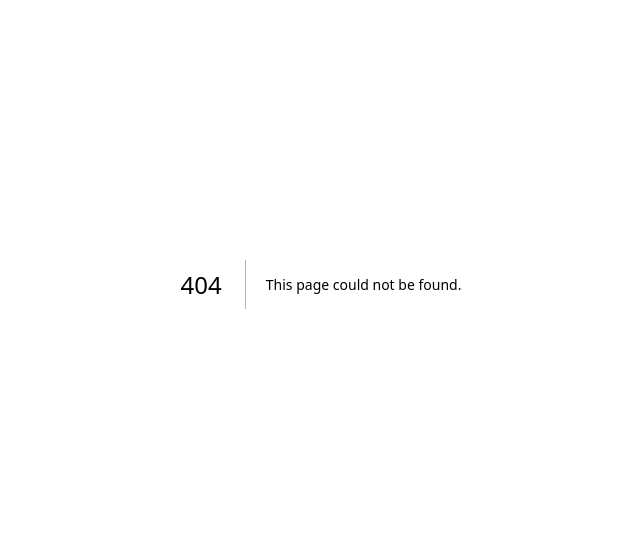
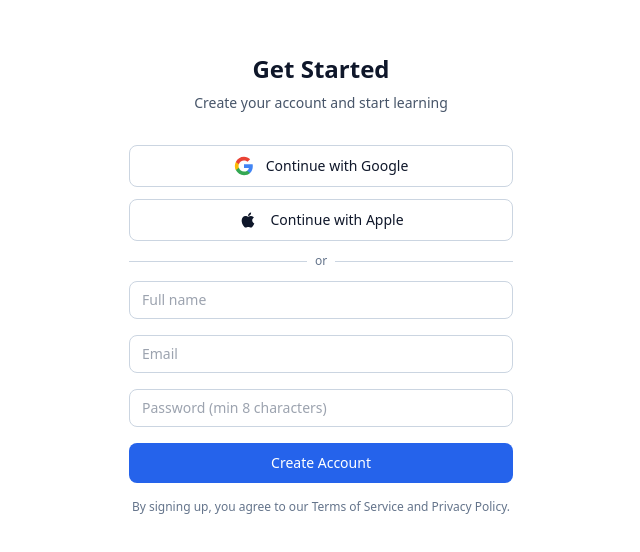
Before and after one commit to stenknz/Bahasa-Malaysia, a Next.js app in the folder apps/web/: page /register in a window 1280 px wide. Before the commit this address had no page. Shown: the part 116-668 px from the top of the page, without its empty margins (319-959 px from the left). Built offline with nearby package versions, Linux system fonts and the light colour scheme.

Commit message:
feat: add login and register pages with OAuth buttons

```diff
--- /dev/null
+++ b/apps/web/src/app/(auth)/layout.tsx
@@ -0,0 +1,7 @@
+export default function AuthLayout({ children }: { children: React.ReactNode }) {
+  return (
+    <div className="flex min-h-screen items-center justify-center px-4">
+      <div className="w-full max-w-sm">{children}</div>
+    </div>
+  );
+}
--- /dev/null
+++ b/apps/web/src/app/(auth)/login/page.tsx
@@ -0,0 +1,79 @@
+"use client";
+
+import { signIn } from "next-auth/react";
+import { useState } from "react";
+import { useRouter } from "next/navigation";
+
+export default function LoginPage() {
+  const router = useRouter();
+  const [email, setEmail] = useState("");
+  const [password, setPassword] = useState("");
+  const [error, setError] = useState("");
+
+  async function handleCredentials(e: React.FormEvent) {
+    e.preventDefault();
+    const result = await signIn("credentials", { email, password, redirect: false });
+    if (result?.error) {
+      setError("Invalid email or password");
+    } else {
+      router.push("/dashboard");
+    }
+  }
+
+  return (
+    <div>
+      <h1 className="text-2xl font-bold text-center text-slate-900 dark:text-white">Sign In</h1>
+      <p className="mt-2 text-sm text-center text-slate-600 dark:text-slate-400">
+        Continue your learning journey
+      </p>
+
+      <div className="mt-8 space-y-3">
+        <button
+          onClick={() => signIn("google", { callbackUrl: "/dashboard" })}
+          className="flex w-full items-center justify-center gap-3 rounded-lg border border-slate-300 px-4 py-2.5 text-sm font-medium hover:bg-slate-50 dark:border-slate-600 dark:hover:bg-slate-800"
+        >
+          <svg className="h-5 w-5" viewBox="0 0 24 24"><path d="M22.56 12.25c0-.78-.07-1.53-.2-2.25H12v4.26h5.92a5.06 5.06 0 0 1-2.2 3.32v2.77h3.57c2.08-1.92 3.28-4.74 3.28-8.1z" fill="#4285F4"/><path d="M12 23c2.97 0 5.46-.98 7.28-2.66l-3.57-2.77c-.98.66-2.23 1.06-3.71 1.06-2.86 0-5.29-1.93-6.16-4.53H2.18v2.84C3.99 20.53 7.7 23 12 23z" fill="#34A853"/><path d="M5.84 14.09c-.22-.66-.35-1.36-.35-2.09s.13-1.43.35-2.09V7.07H2.18C1.43 8.55 1 10.22 1 12s.43 3.45 1.18 4.93l2.85-2.22.81-.62z" fill="#FBBC05"/><path d="M12 5.38c1.62 0 3.06.56 4.21 1.64l3.15-3.15C17.45 2.09 14.97 1 12 1 7.7 1 3.99 3.47 2.18 7.07l3.66 2.84c.87-2.6 3.3-4.53 6.16-4.53z" fill="#EA4335"/></svg>
+          Continue with Google
+        </button>
+        <button
+          onClick={() => signIn("apple", { callbackUrl: "/dashboard" })}
+          className="flex w-full items-center justify-center gap-3 rounded-lg border border-slate-300 px-4 py-2.5 text-sm font-medium hover:bg-slate-50 dark:border-slate-600 dark:hover:bg-slate-800"
+        >
+          <svg className="h-5 w-5" viewBox="0 0 24 24"><path d="M17.05 20.28c-.98.95-2.05.8-3.08.35-1.09-.46-2.09-.48-3.24 0-1.44.62-2.2.44-3.06-.35C2.79 15.25 3.51 7.59 9.05 7.31c1.35.07 2.29.74 3.08.8 1.18-.24 2.31-.93 3.57-.84 1.51.12 2.65.72 3.4 1.8-3.12 1.87-2.38 5.98.48 7.13-.57 1.5-1.31 2.99-2.54 4.09zM12.03 7.25c-.15-2.23 1.66-4.07 3.74-4.25.29 2.58-2.34 4.5-3.74 4.25z" fill="currentColor"/></svg>
+          Continue with Apple
+        </button>
+
+        <div className="relative">
+          <div className="absolute inset-0 flex items-center"><span className="w-full border-t border-slate-300 dark:border-slate-600" /></div>
+          <div className="relative flex justify-center text-xs"><span className="bg-white px-2 text-slate-500 dark:bg-slate-900">or</span></div>
+        </div>
+
+        <form onSubmit={handleCredentials} className="space-y-4">
+          <input
+            type="email"
+            placeholder="Email"
+            value={email}
+            onChange={(e) => setEmail(e.target.value)}
+            className="w-full rounded-lg border border-slate-300 px-3 py-2 text-sm dark:border-slate-600 dark:bg-slate-800"
+            required
+          />
+          <input
+            type="password"
+            placeholder="Password"
+            value={password}
+            onChange={(e) => setPassword(e.target.value)}
+            className="w-full rounded-lg border border-slate-300 px-3 py-2 text-sm dark:border-slate-600 dark:bg-slate-800"
+            required
+          />
+          {error && <p className="text-sm text-red-500">{error}</p>}
+          <button
+            type="submit"
+            className="w-full rounded-lg bg-primary-600 px-4 py-2.5 text-sm font-medium text-white hover:bg-primary-700"
+          >
+            Sign In
+          </button>
+        </form>
+      </div>
+    </div>
+  );
+}
--- /dev/null
+++ b/apps/web/src/app/(auth)/register/page.tsx
@@ -0,0 +1,87 @@
+"use client";
+
+import { signIn } from "next-auth/react";
+import { useState } from "react";
+import { useRouter } from "next/navigation";
+
+export default function RegisterPage() {
+  const router = useRouter();
+  const [name, setName] = useState("");
+  const [email, setEmail] = useState("");
+  const [password, setPassword] = useState("");
+
+  async function handleSubmit(e: React.FormEvent) {
+    e.preventDefault();
+    // Registration API will have full password hashing in Phase 2
+    // For now, use Google/Apple OAuth
+    router.push("/auth/login");
+  }
+
+  return (
+    <div>
+      <h1 className="text-2xl font-bold text-center text-slate-900 dark:text-white">Get Started</h1>
+      <p className="mt-2 text-sm text-center text-slate-600 dark:text-slate-400">
+        Create your account and start learning
+      </p>
+
+      <div className="mt-8 space-y-3">
+        <button
+          onClick={() => signIn("google", { callbackUrl: "/dashboard" })}
+          className="flex w-full items-center justify-center gap-3 rounded-lg border border-slate-300 px-4 py-2.5 text-sm font-medium hover:bg-slate-50 dark:border-slate-600 dark:hover:bg-slate-800"
+        >
+          <svg className="h-5 w-5" viewBox="0 0 24 24"><path d="M22.56 12.25c0-.78-.07-1.53-.2-2.25H12v4.26h5.92a5.06 5.06 0 0 1-2.2 3.32v2.77h3.57c2.08-1.92 3.28-4.74 3.28-8.1z" fill="#4285F4"/><path d="M12 23c2.97 0 5.46-.98 7.28-2.66l-3.57-2.77c-.98.66-2.23 1.06-3.71 1.06-2.86 0-5.29-1.93-6.16-4.53H2.18v2.84C3.99 20.53 7.7 23 12 23z" fill="#34A853"/><path d="M5.84 14.09c-.22-.66-.35-1.36-.35-2.09s.13-1.43.35-2.09V7.07H2.18C1.43 8.55 1 10.22 1 12s.43 3.45 1.18 4.93l2.85-2.22.81-.62z" fill="#FBBC05"/><path d="M12 5.38c1.62 0 3.06.56 4.21 1.64l3.15-3.15C17.45 2.09 14.97 1 12 1 7.7 1 3.99 3.47 2.18 7.07l3.66 2.84c.87-2.6 3.3-4.53 6.16-4.53z" fill="#EA4335"/></svg>
+          Continue with Google
+        </button>
+        <button
+          onClick={() => signIn("apple", { callbackUrl: "/dashboard" })}
+          className="flex w-full items-center justify-center gap-3 rounded-lg border border-slate-300 px-4 py-2.5 text-sm font-medium hover:bg-slate-50 dark:border-slate-600 dark:hover:bg-slate-800"
+        >
+          <svg className="h-5 w-5" viewBox="0 0 24 24"><path d="M17.05 20.28c-.98.95-2.05.8-3.08.35-1.09-.46-2.09-.48-3.24 0-1.44.62-2.2.44-3.06-.35C2.79 15.25 3.51 7.59 9.05 7.31c1.35.07 2.29.74 3.08.8 1.18-.24 2.31-.93 3.57-.84 1.51.12 2.65.72 3.4 1.8-3.12 1.87-2.38 5.98.48 7.13-.57 1.5-1.31 2.99-2.54 4.09zM12.03 7.25c-.15-2.23 1.66-4.07 3.74-4.25.29 2.58-2.34 4.5-3.74 4.25z" fill="currentColor"/></svg>
+          Continue with Apple
+        </button>
+
+        <div className="relative">
+          <div className="absolute inset-0 flex items-center"><span className="w-full border-t border-slate-300 dark:border-slate-600" /></div>
+          <div className="relative flex justify-center text-xs"><span className="bg-white px-2 text-slate-500 dark:bg-slate-900">or</span></div>
+        </div>
+
+        <form onSubmit={handleSubmit} className="space-y-4">
+          <input
+            type="text"
+            placeholder="Full name"
+            value={name}
+            onChange={(e) => setName(e.target.value)}
+            className="w-full rounded-lg border border-slate-300 px-3 py-2 text-sm dark:border-slate-600 dark:bg-slate-800"
+            required
+          />
+          <input
+            type="email"
+            placeholder="Email"
+            value={email}
+            onChange={(e) => setEmail(e.target.value)}
+            className="w-full rounded-lg border border-slate-300 px-3 py-2 text-sm dark:border-slate-600 dark:bg-slate-800"
+            required
+          />
+          <input
+            type="password"
+            placeholder="Password (min 8 characters)"
+            value={password}
+            onChange={(e) => setPassword(e.target.value)}
+            minLength={8}
+            className="w-full rounded-lg border border-slate-300 px-3 py-2 text-sm dark:border-slate-600 dark:bg-slate-800"
+            required
+          />
+          <button
+            type="submit"
+            className="w-full rounded-lg bg-primary-600 px-4 py-2.5 text-sm font-medium text-white hover:bg-primary-700"
+          >
+            Create Account
+          </button>
+          <p className="text-center text-xs text-slate-500">
+            By signing up, you agree to our Terms of Service and Privacy Policy.
+          </p>
+        </form>
+      </div>
+    </div>
+  );
+}
```
